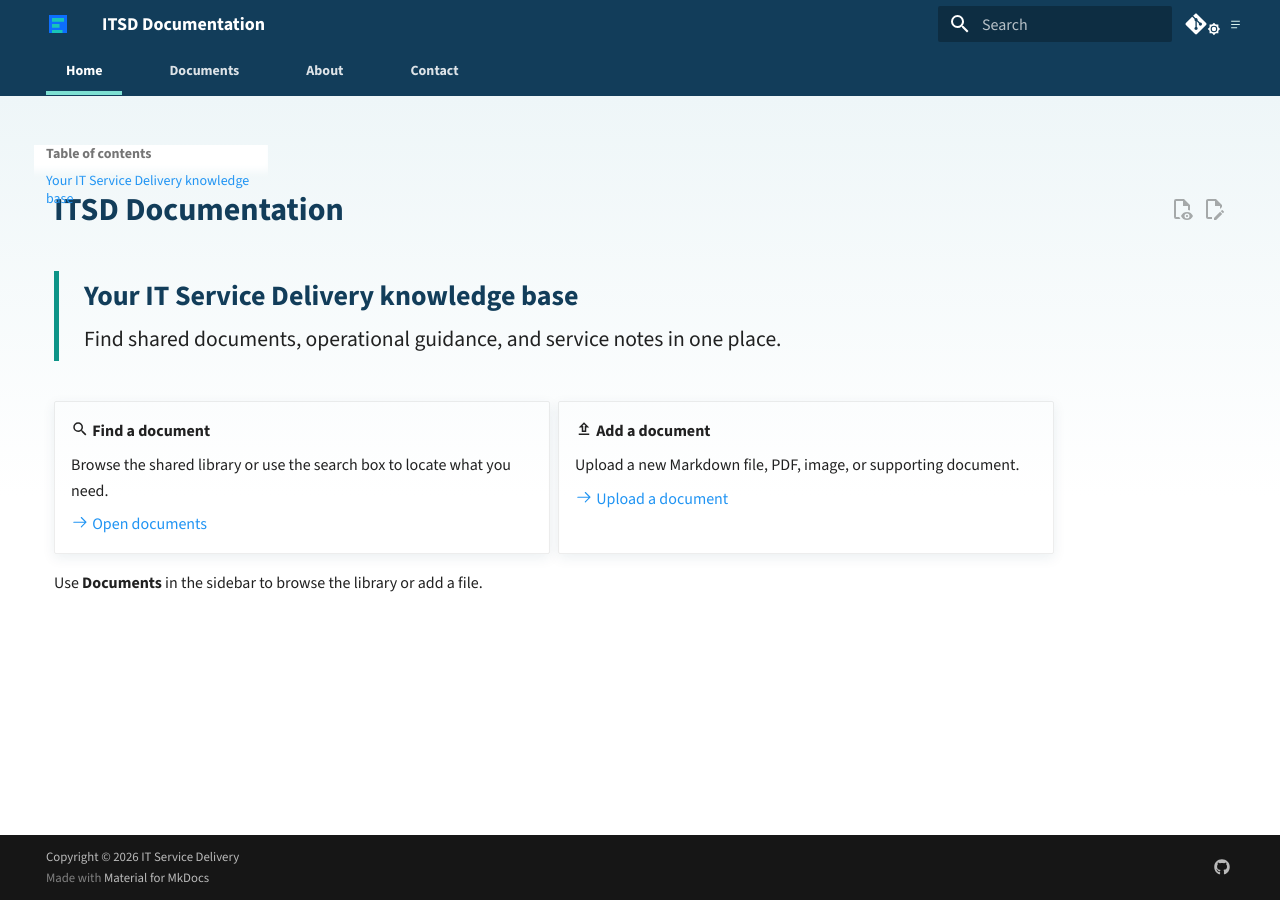
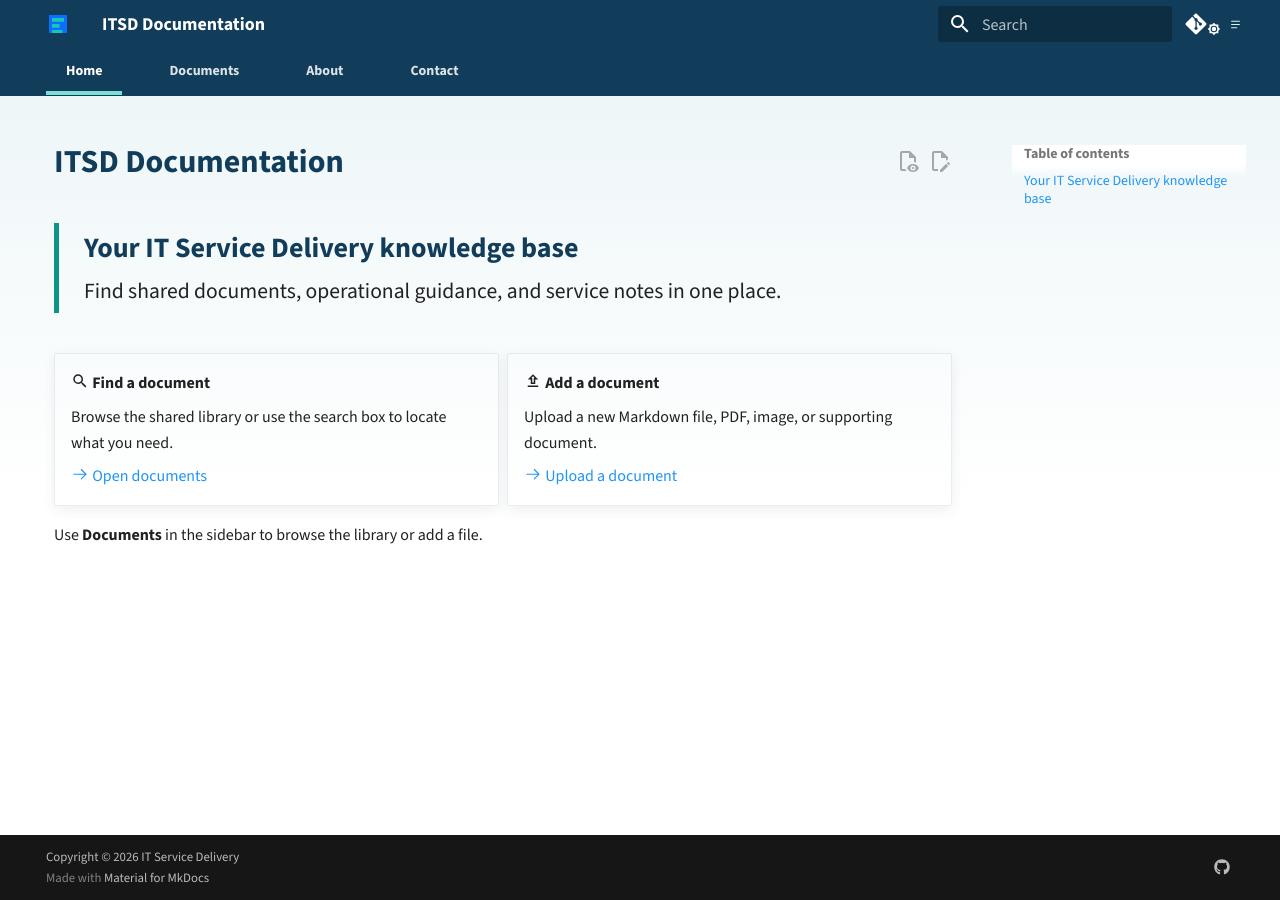
Before and after one commit to dgooding/mkdocs-basic, an MkDocs documentation site: the page built from docs/index.md, in a window 1280 px wide. Built offline with MkDocs 1.6.1 and Material for MkDocs 9.7.7, drawn with Linux system fonts in a browser that asks for light colours; comment, search, counter and statistics services are not loaded.

Commit message:
docs: auto-update 2026-08-26 20:51:12

```diff
--- a/docs/stylesheets/extra.css
+++ b/docs/stylesheets/extra.css
@@ -79,12 +79,32 @@
 .md-main__inner {
   display: block;
   margin-top: 1.25rem;
+  position: relative;
 }
 
 .md-content > .md-content__inner {
   margin-left: auto;
   margin-right: auto;
   max-width: 76rem;
+}
+
+.md-sidebar--secondary {
+  display: block;
+  position: absolute;
+  right: 0;
+  top: 0;
+  width: 12.1rem;
+}
+
+.md-sidebar--secondary .md-sidebar__scrollwrap {
+  max-height: calc(100vh - 8rem);
+  overflow-y: auto;
+  position: sticky;
+  top: 1rem;
+}
+
+.md-sidebar--secondary ~ .md-content {
+  margin-right: 13.7rem;
 }
 
 .md-tabs__list {
@@ -110,6 +130,16 @@
 .md-tabs__item--active .md-tabs__link {
   border-bottom-color: #7de0d2;
   opacity: 1;
+}
+
+@media screen and (max-width: 59.99em) {
+  .md-sidebar--secondary {
+    display: none;
+  }
+
+  .md-sidebar--secondary ~ .md-content {
+    margin-right: 0;
+  }
 }
 
 .md-main {
```
